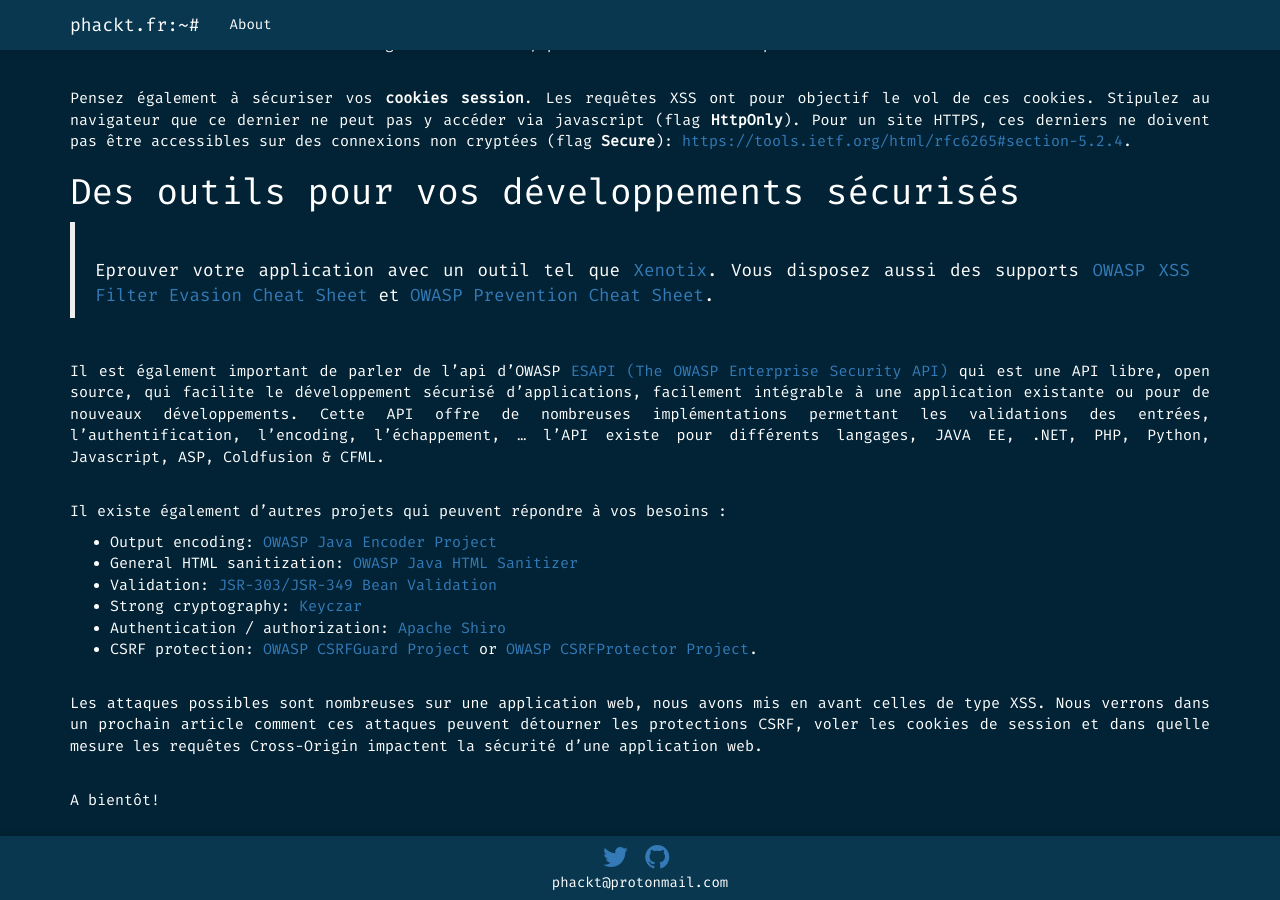
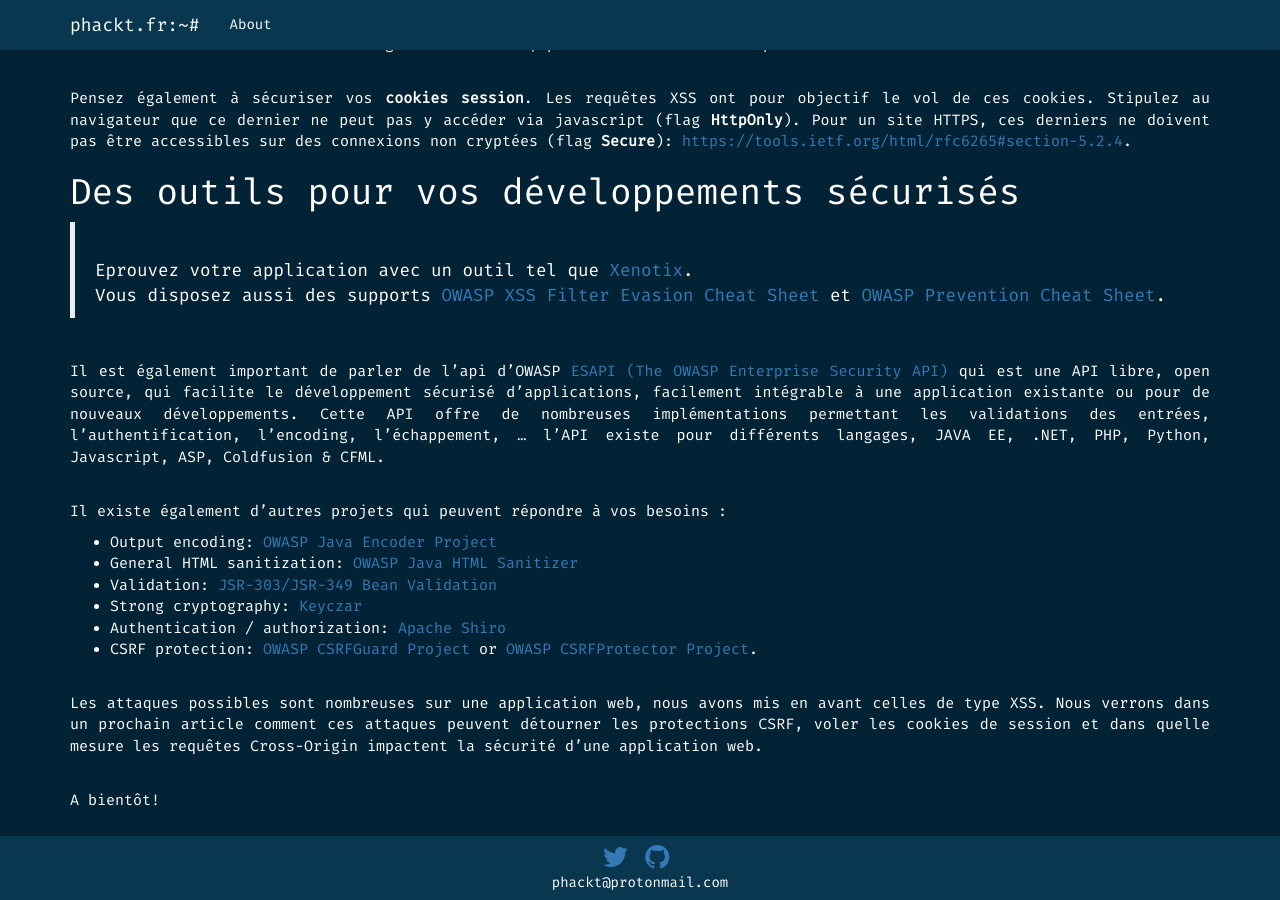
Before and after one commit to phackt/phackt.github.io, a Jekyll site: the page built from _posts/2016-08-09-xss-cors-csrf-partie-1-xss.markdown, in a window 1280 px wide and 900 px high, scrolled down 2446 px. Built offline with Jekyll 4.4.1, drawn with Linux system fonts in a browser that asks for light colours; nearby versions of some CDN libraries; some web fonts are replaced.

Commit message:
i love my job

```diff
--- a/_posts/2016-08-09-xss-cors-csrf-partie-1-xss.markdown
+++ b/_posts/2016-08-09-xss-cors-csrf-partie-1-xss.markdown
@@ -73,7 +73,8 @@ Pensez également à sécuriser vos **cookies session**. Les requêtes XSS ont p
 Des outils pour vos développements sécurisés
 ====
 
-> Eprouver votre application avec un outil tel que [Xenotix]( https://www.owasp.org/index.php/OWASP_Xenotix_XSS_Exploit_Framework "https://www.owasp.org/index.php/OWASP_Xenotix_XSS_Exploit_Framework"). Vous disposez aussi des supports [OWASP XSS Filter Evasion Cheat Sheet]( https://www.owasp.org/index.php/XSS_Filter_Evasion_Cheat_Sheet "https://www.owasp.org/index.php/XSS_Filter_Evasion_Cheat_Sheet") et [OWASP Prevention Cheat Sheet](https://www.owasp.org/index.php/XSS_(Cross_Site_Scripting)_Prevention_Cheat_Sheet).
+> Eprouvez votre application avec un outil tel que [Xenotix]( https://www.owasp.org/index.php/OWASP_Xenotix_XSS_Exploit_Framework "https://www.owasp.org/index.php/OWASP_Xenotix_XSS_Exploit_Framework").
+ Vous disposez aussi des supports [OWASP XSS Filter Evasion Cheat Sheet]( https://www.owasp.org/index.php/XSS_Filter_Evasion_Cheat_Sheet "https://www.owasp.org/index.php/XSS_Filter_Evasion_Cheat_Sheet") et [OWASP Prevention Cheat Sheet](https://www.owasp.org/index.php/XSS_(Cross_Site_Scripting)_Prevention_Cheat_Sheet).
 
 Il est également important de parler de l’api d’OWASP [ESAPI (The OWASP Enterprise Security API)](https://www.owasp.org/index.php/Category:OWASP_Enterprise_Security_API "https://www.owasp.org/index.php/Category:OWASP_Enterprise_Security_API") qui est une API libre, open source, qui facilite le développement sécurisé d’applications, facilement intégrable à une application existante ou pour de nouveaux développements. Cette API offre de nombreuses implémentations permettant les validations des entrées, l'authentification, l'encoding, l'échappement, ... l'API existe pour différents langages, JAVA EE, .NET, PHP, Python, Javascript, ASP, Coldfusion & CFML.
 
--- a/_posts/2016-08-15-xss-cors-csrf-partie-2-xss-cookies-session.markdown
+++ b/_posts/2016-08-15-xss-cors-csrf-partie-2-xss-cookies-session.markdown
@@ -53,7 +53,6 @@ Pour nos tests voici la configuration mise en place :
 Les cookies générés (deux cookies à des fins de test):
 
 ![Configuration cookies test]({{ site.url }}/public/images/xss-cors-csrf/cors_4.png)
-
 Les champs [Domain, Path, HTTP et Secure](https://tools.ietf.org/html/rfc6265) sont les champs qui permettront de sécuriser notre cookie:
 
 **domain** : le domaine racine concerné par le cookie
@@ -64,7 +63,6 @@ Les champs [Domain, Path, HTTP et Secure](https://tools.ietf.org/html/rfc6265) s
  - Une page vulnérable *http://localhost/xss.php* qui contient le payload vu précédemment.
 
 Ce cookie est envoyé via une requête **XMLHttpRequest** sur *requestb.in*. Regardons quelles informations sont réceptionnées :
-
 ![Requestb.in get data]({{ site.url }}/public/images/xss-cors-csrf/cors_5.png)
 
 Nous récupérons bien l’id de session de notre cookie non sécurisé uniquement. Ceci a été possible car :
@@ -130,7 +128,6 @@ Bingo, même avec un path défini pour ce cookie, nous avons pu le récupérer,
 XMLHttpRequest cannot load http://requestb.in/w7iy5sw7?cookie=PHPSESSID_unsecured=jm5mah0a9uuf4g344096nled73.
 No 'Access-Control-Allow-Origin' header is present on the requested resource. Origin 'http://localhost' is therefore not allowed access.
 </pre>
-<br />
 
 > *"Nous requêtons depuis une ressource du domaine http://localhost:80 vers le domaine http://requestb.in:80, et nous avons ce message, comment se fait-il que la requête ait abouti ?"*
 
```
